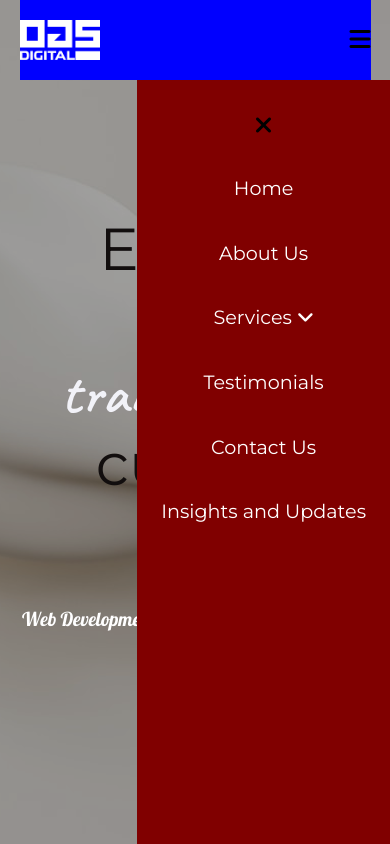
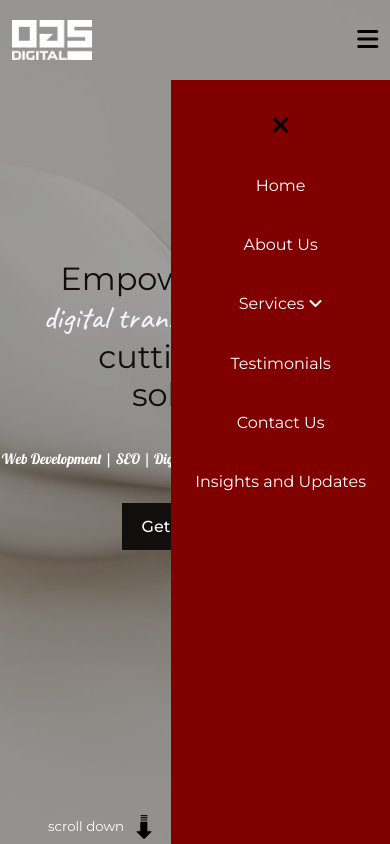
Before and after one commit to Owojori-Seyifunmi/KYDOS, a plain HTML site: page index.html in a window 390 px wide. Both pictures are taken after a click on the button 360 px from the left and 40 px from the top of the page. Shown: the top 844 px of the page. Drawn offline with Linux system fonts and the light colour scheme; a web font is replaced by a local one.

Commit message:
Add files via upload

```diff
--- a/index.html
+++ b/index.html
@@ -54,8 +54,8 @@
 <!-- NAVBAR END -->
 
     <!-- HEADER SECTION START -->
-    <header>
-        <div class="container header-container">
+    <header >
+        <div id="header" class="container header-container">
             <div class="header-left">
 
               <div class="square">
@@ -80,7 +80,7 @@
                 </div>
             </div>
 
-            <div class="scroll-down">
+            <div class="scroll-down scroll">
                 <a href="#insights">
                   <small>scroll down</small>
                   <img src="images/down-arrow.png" alt="">
@@ -372,7 +372,16 @@
       </div>
     </div>
   </div>
+
+    <div class="scroll-down scroll scroll2">
+      <a href="#header">
+        <small>scroll up</small>
+        <img src="images/uparrow.png" alt="">
+      </a>
+    </div>
 </section>
+
+
 <!-- INSIGHTS AND UPDATES SECTION END -->
 
 
--- a/styles.css
+++ b/styles.css
@@ -320,6 +320,9 @@ header{
 
 }
 
+.scroll{
+  padding: 1rem 3rem;
+}
 .scroll-down a{
     display: flex;
     justify-content: start;
@@ -334,7 +337,12 @@ header{
     /* color: var(--color-primary); */
 }
 
-
+.scroll2{
+    margin-top: 5rem;
+}
+.scroll2 small{
+  color: var(--color-bg);
+}
 /* HEADER SECTION END */
 
 
@@ -403,6 +411,8 @@ main{
 }
 /* AUTOSLIDER SECTION END */
 
+
+/* SERVICES SECTION START */
 
 .service-title{
     display: flex;
@@ -935,12 +945,24 @@ footer.container {
   }
 
   .nav-menu a {
-    font-size: 1.2rem;
+    font-size: 1.1rem;
   }
 
   .nav-container{
-    background-color: blue;
+
   }
+
+  .header-left h1{
+    font-size: 3rem;
+    padding: 2rem;
+    margin-top: 4rem;
+    font-weight: 400;
+
+}
+.header-left h1 span{
+    font-weight: 500;
+}
+
   .about-container {
     display: flex;
     flex-direction: column;
@@ -949,5 +971,102 @@ footer.container {
   .bento-grid{
     grid-template-columns: repeat(2, 1fr);
   }
+  .small {
+    grid-column: span 2;
+    grid-row: span 2;
+    height: 200px;
+  }
 
 }
+
+@media (max-width: 500px) {
+  .container {
+    width: var(--container-width-sm);
+  }
+
+  .nav-menu a {
+    font-size: 1rem;
+  }
+  .nav-container{
+    /* background-color: red; */
+  }
+
+  .button {
+    padding: 0.5rem 1.1rem;
+  }
+
+  .header-container{
+    width: 100%;
+    gap: 1rem;
+    height: 100%;
+    /* text-transform: lowercase; */
+}
+
+.header-left h1{
+    font-size: 2rem;
+    padding: 2rem;
+    margin-top: 7rem;
+    font-weight: 400;
+
+}
+.header-left h1 span{
+    font-weight: 500;
+}
+
+.typing-demo{
+  font-size: .9rem;
+  padding-bottom: 2rem;
+  animation: typing 3s steps(53), blink .5s step-end infinite alternate;
+  white-space: nowrap;
+  overflow: hidden;
+  border-right: 1px solid;
+  font-family: "lobster", serif;
+  margin: 0 auto;
+  color: var(--color-white);
+}
+@keyframes typing {
+  from{
+      width:0
+  }
+
+}
+@keyframes blink{
+  50%{
+      border-color: transparent;
+  }
+}
+.header-left p{
+
+}
+
+.scroll-down a{
+  display: flex;
+  justify-content: start;
+  align-items: center;
+  gap: .5rem;
+
+}
+.scroll-down img{
+  width: 1.5rem;
+}
+.scroll-down small{
+  /* color: var(--color-primary); */
+}
+
+  .about-container {
+    display: flex;
+    flex-direction: column;
+    align-items: center;
+  }
+  .bento-grid {
+    display: grid;
+    grid-template-columns: repeat(1, 1fr);
+    gap: 10px;
+    padding: 20px;
+  }
+  .small {
+    grid-column: span 2;
+    grid-row: span 1;
+    height: 200px;
+  }
+}
```
Also changed, not shown: images/uparrow.png (added).
